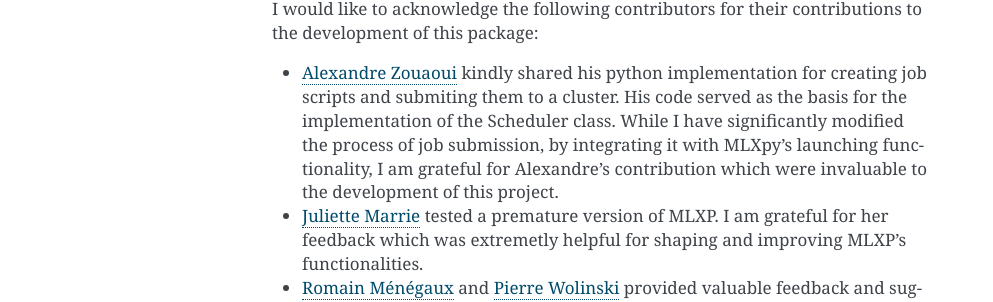
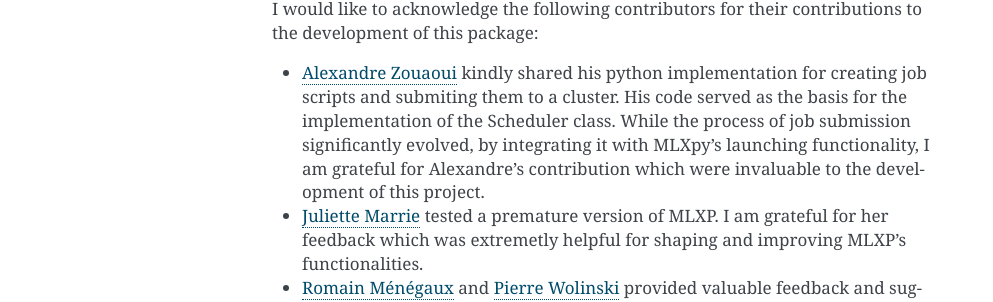
Before and after one commit to inria-thoth/mlxp, a Sphinx documentation site: the page built from docs/index.rst, in a window 1280 px wide. Shown: the part 1086-1388 px from the top of the page, without its empty margins (148-1141 px from the left). Built offline with Sphinx 7.4.7, drawn with Linux system fonts in a browser that asks for light colours; pages that are not in the unit, such as notebooks, are missing from menus.

Commit message:
typos in readme

```diff
--- a/README.rst
+++ b/README.rst
@@ -118,7 +118,7 @@
 
 I would like to acknowledge the following contributors for their contributions to the development of this package:
 
-- `Alexandre Zouaoui <https://azouaoui.me/>`_ kindly shared his python implementation for creating job scripts and submiting them to a cluster. His code served as the basis for the implementation of the Scheduler class. While I have significantly modified the process of job submission, by integrating it with MLXpy's launching functionality, I am grateful for Alexandre's contribution which were invaluable to the development of this project.
+- `Alexandre Zouaoui <https://azouaoui.me/>`_ kindly shared his python implementation for creating job scripts and submiting them to a cluster. His code served as the basis for the implementation of the Scheduler class. While the process of job submission significantly evolved, by integrating it with MLXP's launching functionality, I am grateful for Alexandre's contributions which were invaluable to the development of this project.
 
 - `Juliette Marrie <https://www.linkedin.com/in/juliette-marrie-5b8a59179/?originalSubdomain=fr>`_ tested a premature version of MLXP. I am grateful for her feedback which was extremetly helpful for shaping and improving MLXP's functionalities.
 
--- a/docs/index.rst
+++ b/docs/index.rst
@@ -48,7 +48,7 @@
 
 I would like to acknowledge the following contributors for their contributions to the development of this package:
 
-- `Alexandre Zouaoui <https://azouaoui.me/>`_ kindly shared his python implementation for creating job scripts and submiting them to a cluster. His code served as the basis for the implementation of the Scheduler class. While I have significantly modified the process of job submission, by integrating it with MLXpy's launching functionality, I am grateful for Alexandre's contribution which were invaluable to the development of this project.
+- `Alexandre Zouaoui <https://azouaoui.me/>`_ kindly shared his python implementation for creating job scripts and submiting them to a cluster. His code served as the basis for the implementation of the Scheduler class. While the process of job submission significantly evolved, by integrating it with MLXpy's launching functionality, I am grateful for Alexandre's contribution which were invaluable to the development of this project.
 
 - `Juliette Marrie <https://www.linkedin.com/in/juliette-marrie-5b8a59179/?originalSubdomain=fr>`_ tested a premature version of MLXP. I am grateful for her feedback which was extremetly helpful for shaping and improving MLXP's functionalities.
 
```
Also changed, not shown: other parts of README.rst (+2 -2 lines).
